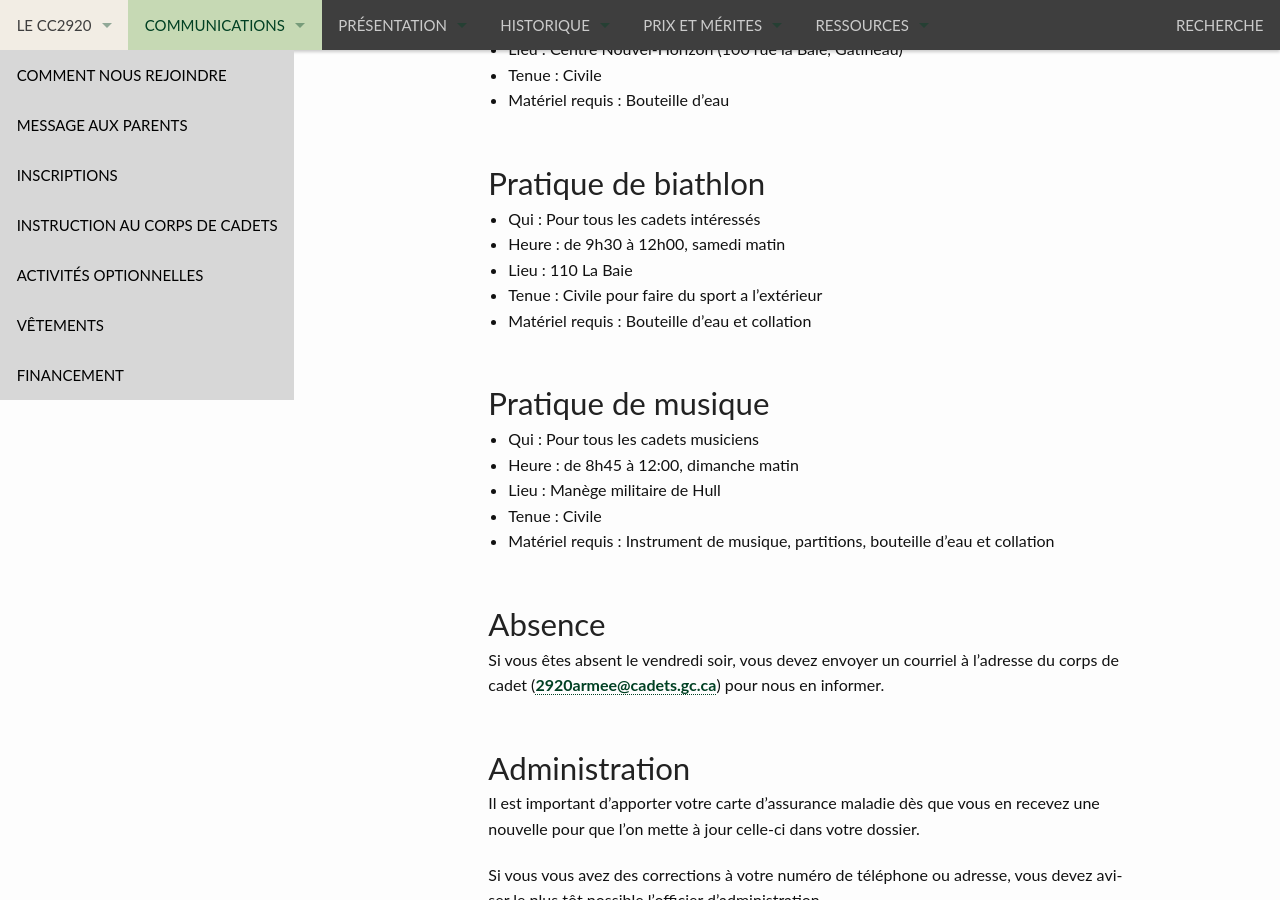
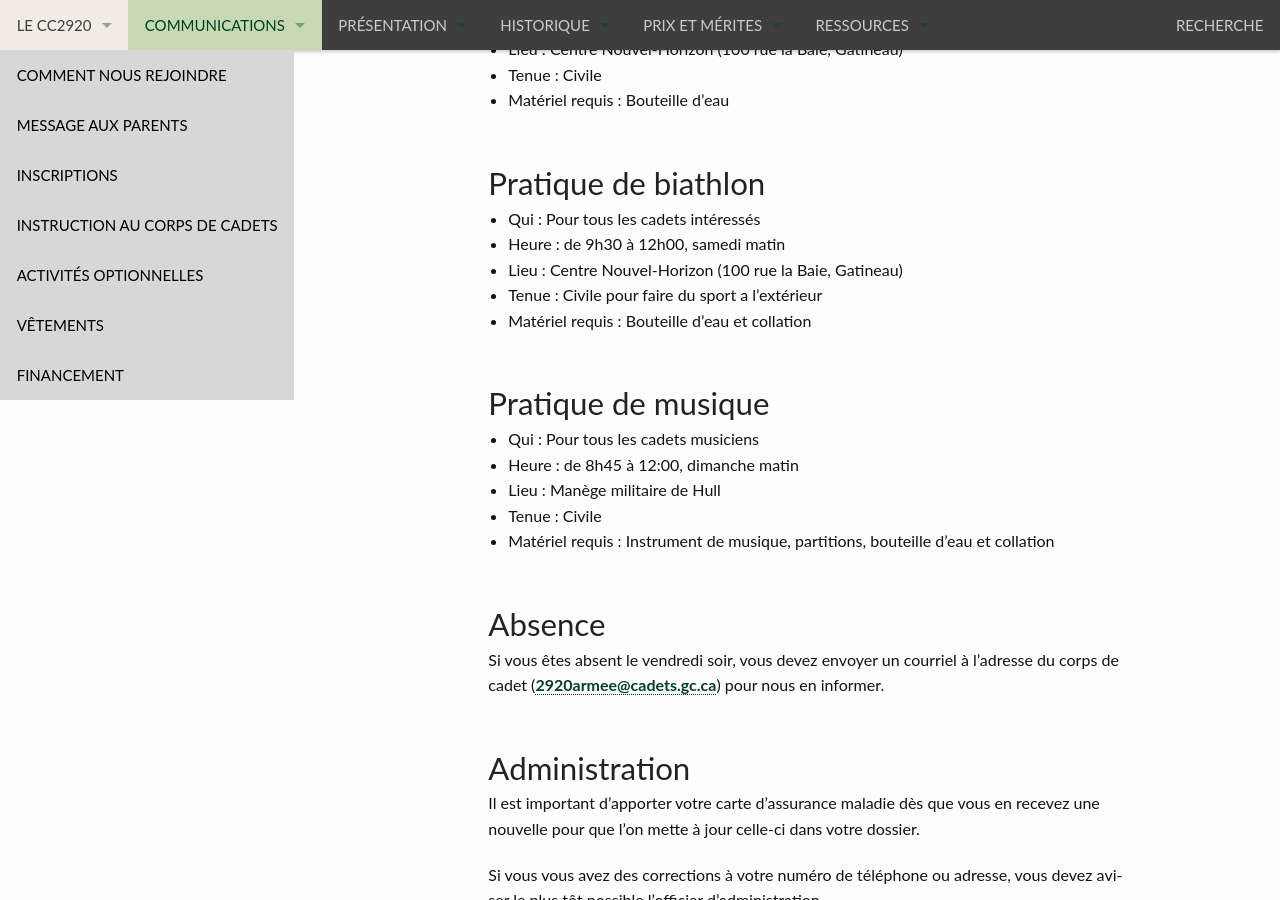
Before and after one commit to CC2920/web, a Jekyll site: the page built from _communications/messages.md, in a window 1280 px wide and 900 px high, scrolled down 2359 px. Built offline with Jekyll 4.4.1, drawn with Linux system fonts in a browser that asks for light colours.

Commit message:
Update messages.md

```diff
--- a/_communications/messages.md
+++ b/_communications/messages.md
@@ -78,7 +78,7 @@ Pour plus d’information ou pour coordonner le ramassage d’un item, SVP envoy
 
 - Qui :  Pour tous les cadets intéressés
 - Heure : de 9h30 à 12h00, samedi matin
-- Lieu : 110 La Baie
+- Lieu : Centre Nouvel-Horizon (100 rue la Baie, Gatineau)
 - Tenue : Civile pour faire du sport a l'extérieur
 - Matériel requis : Bouteille d'eau et collation
 
```
